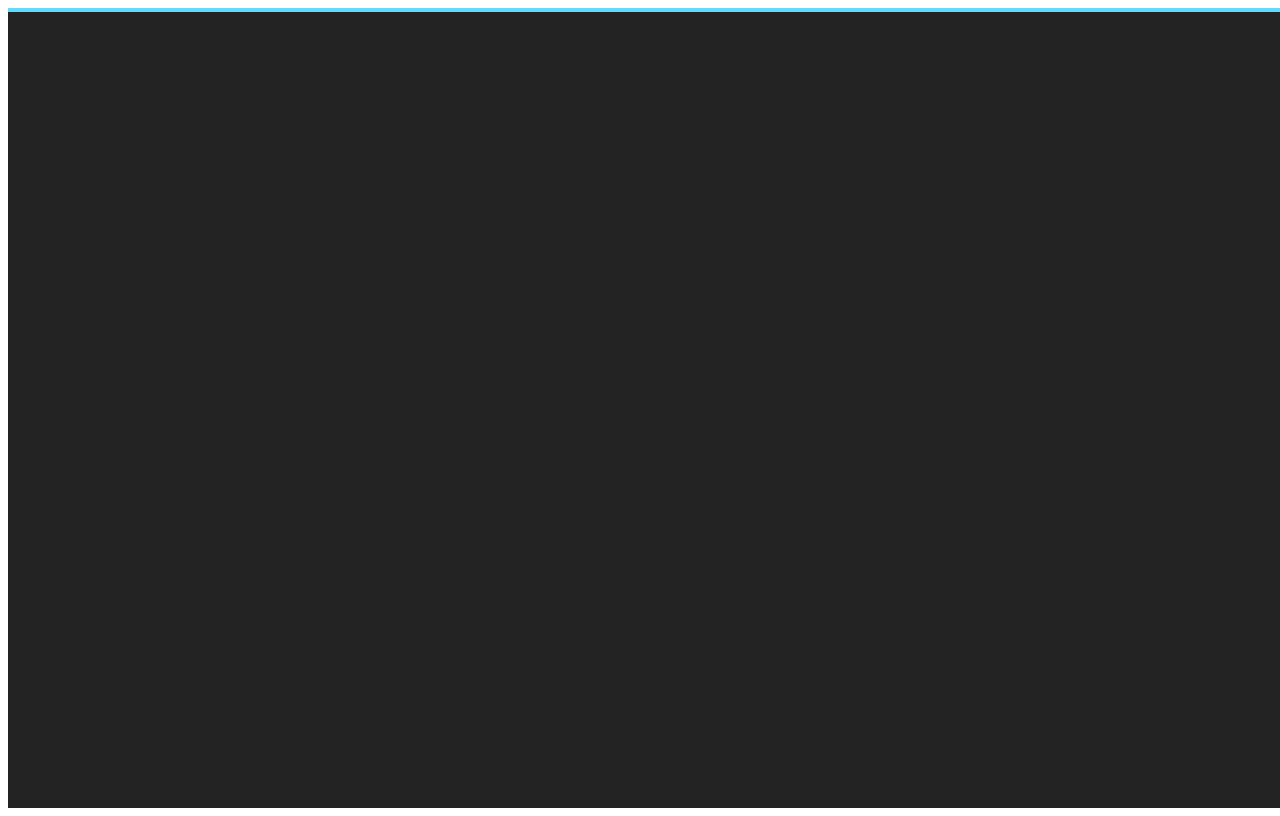
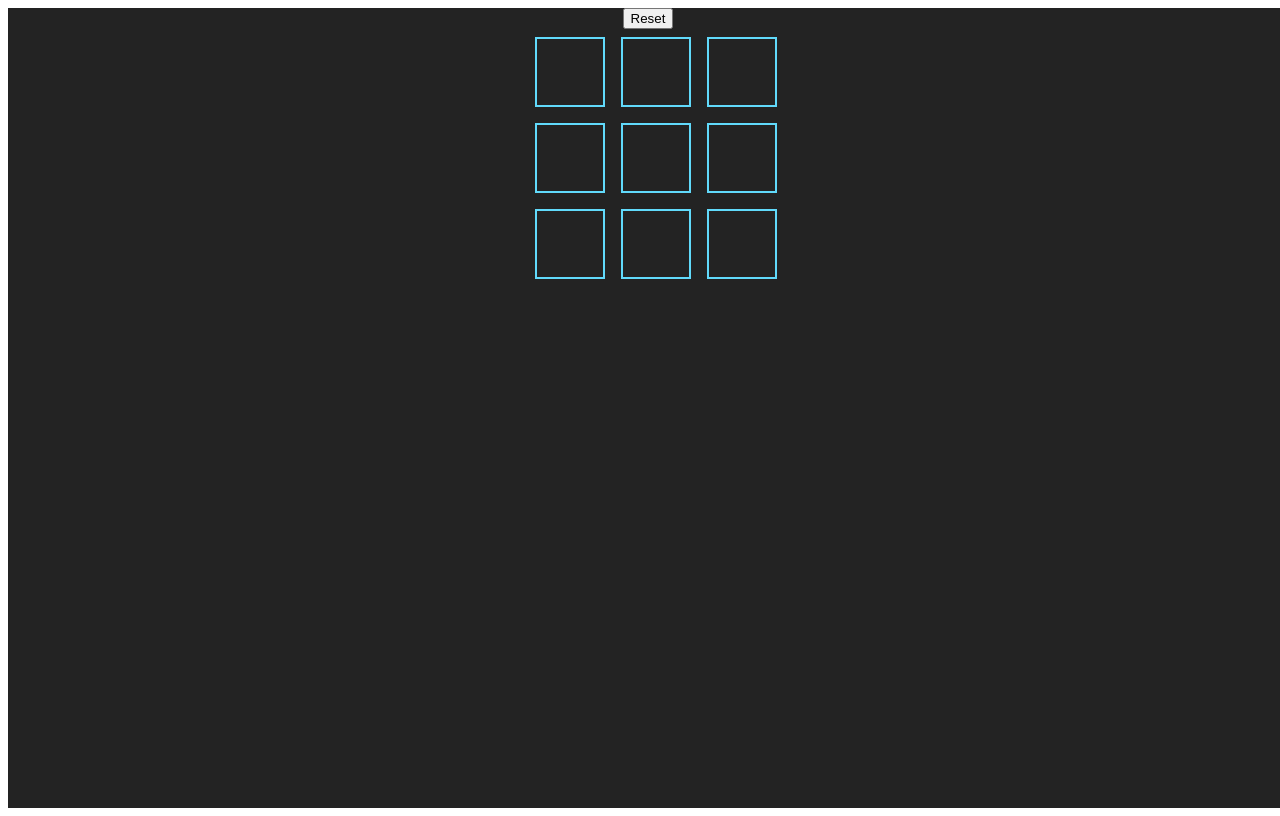
Before and after one commit to dmcdevitt10/tit-tac-toe, a React (Create React App) app: page / in a window 1280 px wide. Shown: the top 816 px of the page. Built offline with nearby package versions, Linux system fonts and the light colour scheme.

Commit message:
mapped squares array and added onClicks

```diff
--- a/src/App.js
+++ b/src/App.js
@@ -6,14 +6,26 @@ function App() {
   const [squares, setSquares] = useState(["", "", "", "", "", "", "", "", ""]);
   const [player, setPlayer] = useState(true);
 
+  const handleClick = () => {
+    setSquares(['', '', '', '', '', '', '', '', ''])
+    setPlayer(true)
+  }
+
   return (
     <div className="App">
+      <button onClick={handleClick}>Reset</button>
+      <div className="container">
+        {squares.map((value, index) => (
           <Square
             squares={squares}
             setSquares={setSquares}
             player={player}
             setPlayer={setPlayer}
+            squareValue={value}
+            index={index}
           />
+        ))}
+      </div>
     </div>
   );
 }
--- a/src/Square.jsx
+++ b/src/Square.jsx
@@ -1,8 +1,27 @@
 const Square = (props) => {
-    console.log(props.squares, props.player)
-    return (
-        <div className="square"></div>
-    )
-}
+  const handleClick = () => {
+    if (!props.squareValue) {
+      if (props.player) {
+        props.squares.splice(props.index, 1, "X");
+        props.setSquares(props.squares);
+        props.setPlayer(!props.player);
+      }
+    } else {
+      props.squares.splice(props.index, 1, "O");
+      props.setSquares(props.squares);
+      props.setPlayer(!props.player);
+    }
+  };
+  console.log(props.squares, props.player);
+  return (
+    <div className="square" onClick={handleClick}>
+      {props.squareValue === "O" ? (
+        <img src="https://cdn.discordapp.com/attachments/830137099042816080/984895322184634448/devcircle_1.png"></img>
+      ) : (
+        props.squareValue
+      )}
+    </div>
+  );
+};
 
-export default Square
+export default Square;
```
Lines whose indentation alone changed are shown as unchanged.
